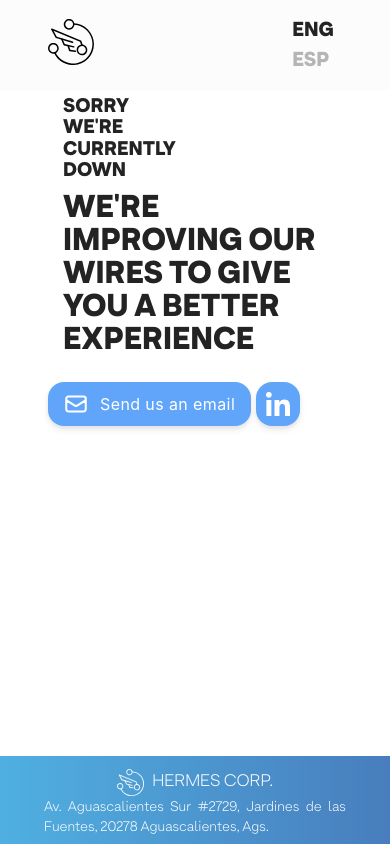
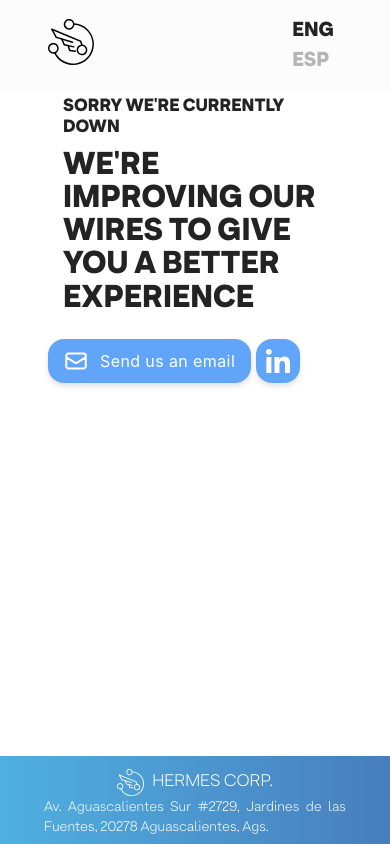
Before and after one commit to UP210878/ReactApp, a React (Create React App) app: page / in a window 390 px wide. Built offline with nearby package versions, Linux system fonts and the light colour scheme.

Commit message:
Hotfix middle text

```diff
--- a/src/App.css
+++ b/src/App.css
@@ -80,9 +80,16 @@
     text-align: start !important;
   }
   .content_Text_Subtitle {
-    font-size: 5vw !important;
+    font-size: 4.5vw !important;
     line-height: 5.5vw !important;
     margin-bottom: 10px !important;
+  }
+  .content_Text_Title_Espanol {
+    margin: 0;
+    font-family: Armin Grotesk Black;
+    font-size: 6.7vw;
+    line-height: 6.5vw;
+    margin-bottom: -2px;
   }
 }
 
--- a/src/components/Buttons.js
+++ b/src/components/Buttons.js
@@ -24,7 +24,7 @@ export const SendEmailButton = () => {
           stroke-linejoin="arcs"
         ></path>
       </svg>
-      <span class="text-white footer_text_Hermes">{language === "en"? 'Send us an email':'Envianos un correo'}</span>
+      <span class="text-white footer_text_Hermes">{language === "en"? 'Send us an email':'Envíanos un correo'}</span>
     </button></a>
   );
 };
--- a/src/components/Home.js
+++ b/src/components/Home.js
@@ -7,7 +7,7 @@ const Home = () => {
   return (
     <div className="container content-center color_text_Content lg:pt-5">
       <div className="row">
-        <div className="col-6 ">
+        <div className="col-auto">
           <div className="content_Text_Subtitle">
             <p className="home.heading.Sub">{language === "en"?"SORRY WE'RE CURRENTLY DOWN":"LAMENTAMOS ESTAR INACTIVOS"}</p>
           </div>
@@ -15,7 +15,7 @@ const Home = () => {
       </div>
       <div className="row">
         <div className="col-12 col-lg-10">
-          <div class={language === "en" ? "content_Text_Title" : "content_Text_Title"}>
+          <div class={language === "en" ? "content_Text_Title" : "content_Text_Title_Espanol"}>
             <p className="home.heading.Title">{language === "en"?"WE'RE IMPROVING OUR WIRES TO GIVE YOU A BETTER EXPERIENCE":"ESTAMOS MEJORANDO NUESTRA CONEXIÓN PARA BRINDAR UNA MEJOR EXPERIENCIA "}
             </p>
           </div>
```
